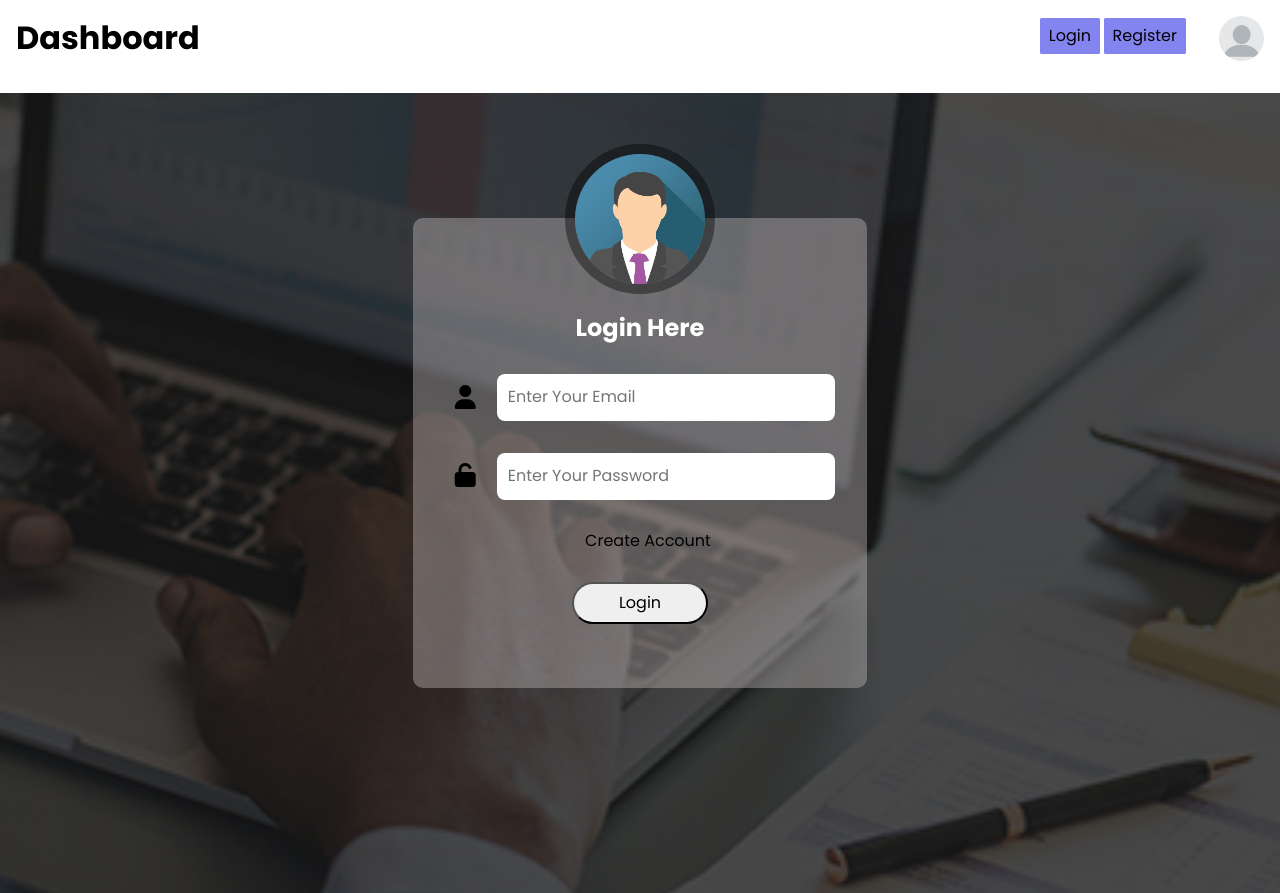
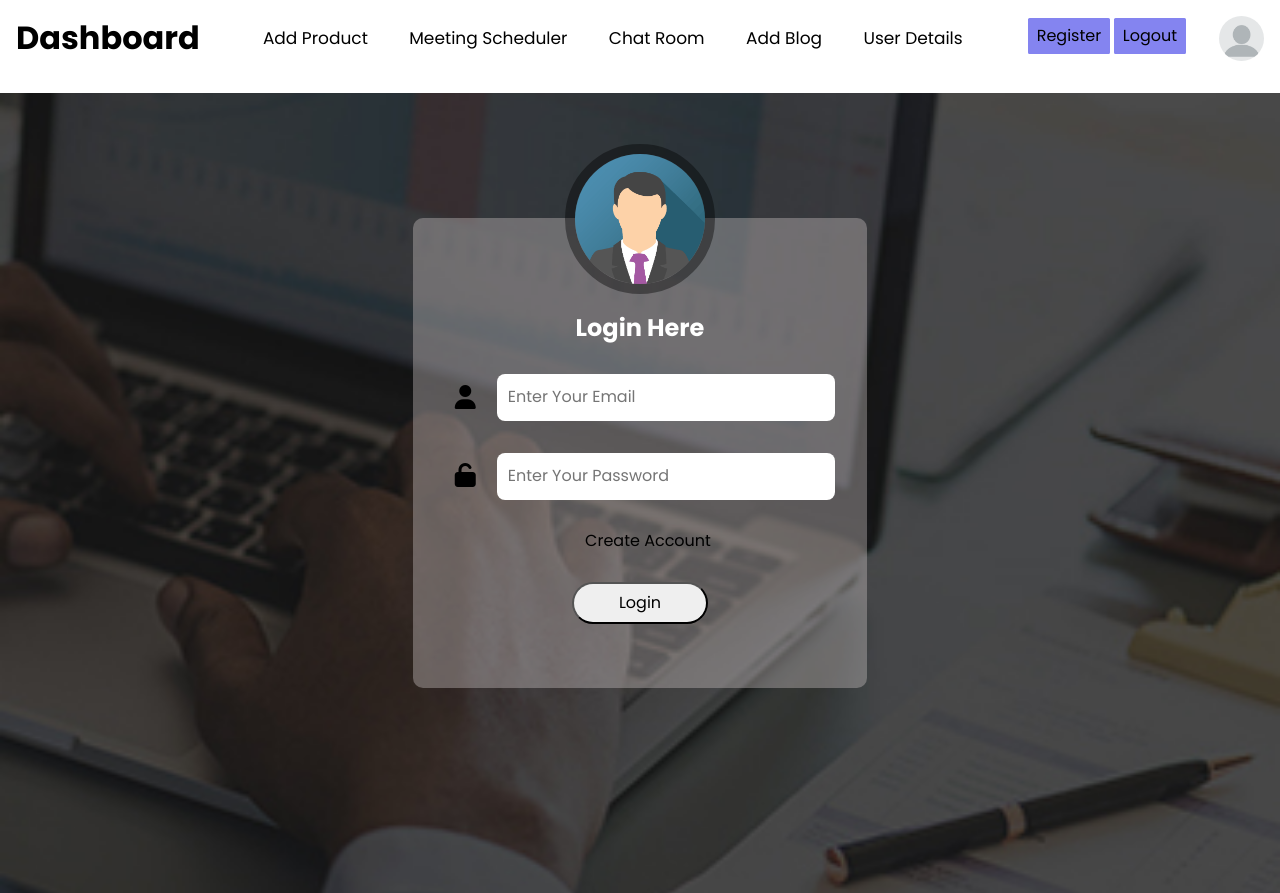
Before and after one commit to Tradelal/DEMO_CLIENT, a React (Vite) app: page /admin/logadmin in a window 1280 px wide. Both pictures are taken after a click on the element "Dashboard". Built offline with nearby package versions, Linux system fonts and the light colour scheme; no server answers.

Commit message:
Update Navbar.jsx

```diff
--- a/src/components/Navbar/Navbar.jsx
+++ b/src/components/Navbar/Navbar.jsx
@@ -10,8 +10,8 @@ const Navbar = () => {
   let adminToken;
 
   useEffect(() => {
-    adminToken = localStorage.getItem("adminToken");
-    if (adminToken) {
+    adminToken = localStorage.getItem("userName");
+    if (adminToken == "Admin") {
       setAccessBtn(false);
     }
   })
@@ -21,6 +21,8 @@ const Navbar = () => {
 
   const handleLogout = () => {
     localStorage.removeItem("adminToken");
+    localStorage.removeItem("userName");
+    navigate("/admin/logadmin", { replace: true })
     setAccessBtn((previous) => {
       return !previous
     });
@@ -37,7 +39,7 @@ const Navbar = () => {
     <>
       <nav>
         <h1 onClick={() => { navigate("/admin", { replace: true }) }}>Dashboard</h1>
-        {adminToken ? <div className="nav-links">
+        {!accessBtn ? <div className="nav-links">
           <a href="/admin/addProduct" className="link">
             Add Product
           </a>
@@ -53,19 +55,20 @@ const Navbar = () => {
           <a href="/admin/userdetail" className="link">
             User Details
           </a>
-        </div> : <></>}
+        </div>
+          : <></>}
         <div className="user-options">
 
           {accessBtn ? <div>
             <button className="logout-btn" onClick={handleLogin}>
               Login
             </button>
-            <button className="logout-btn" onClick={handleRegister}>
-              Register
-            </button>
           </div>
             :
             <div>
+              <button className="logout-btn" onClick={handleRegister}>
+                Register
+              </button>
               <button className="logout-btn" onClick={handleLogout}>
                 Logout
               </button>
```
